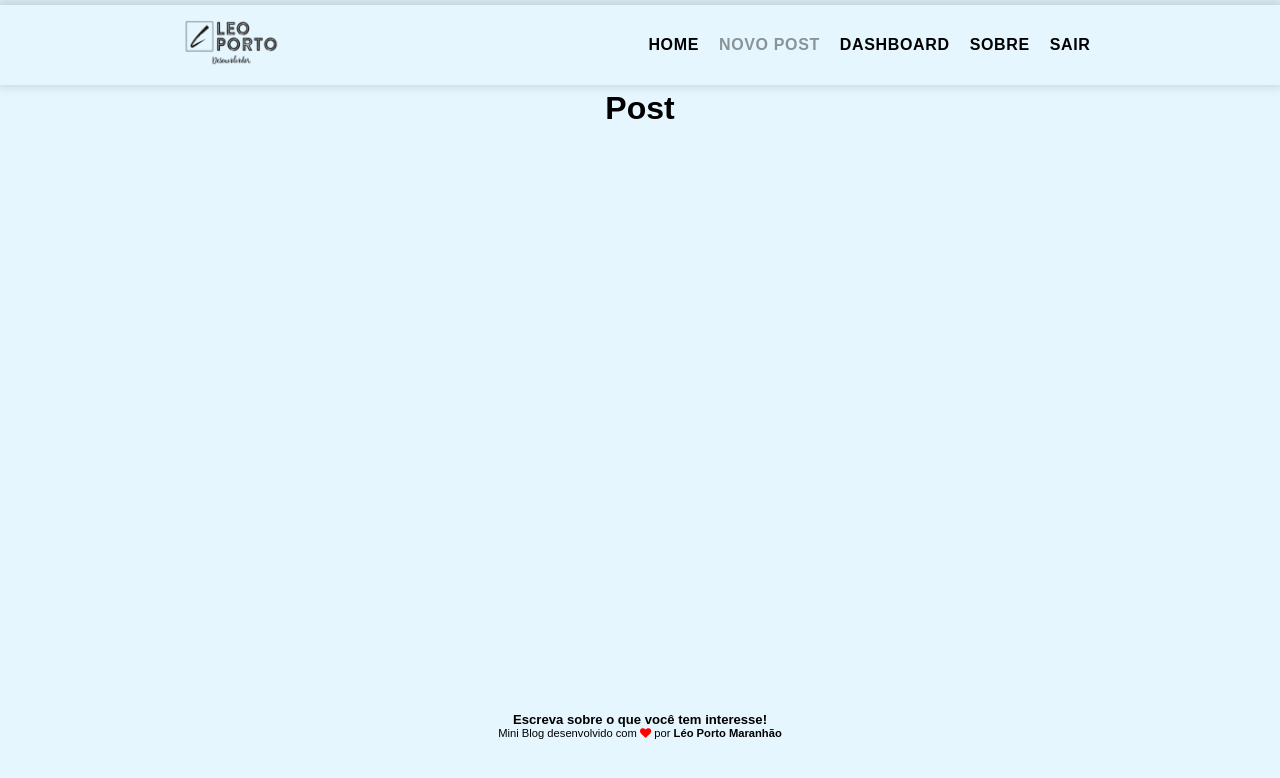
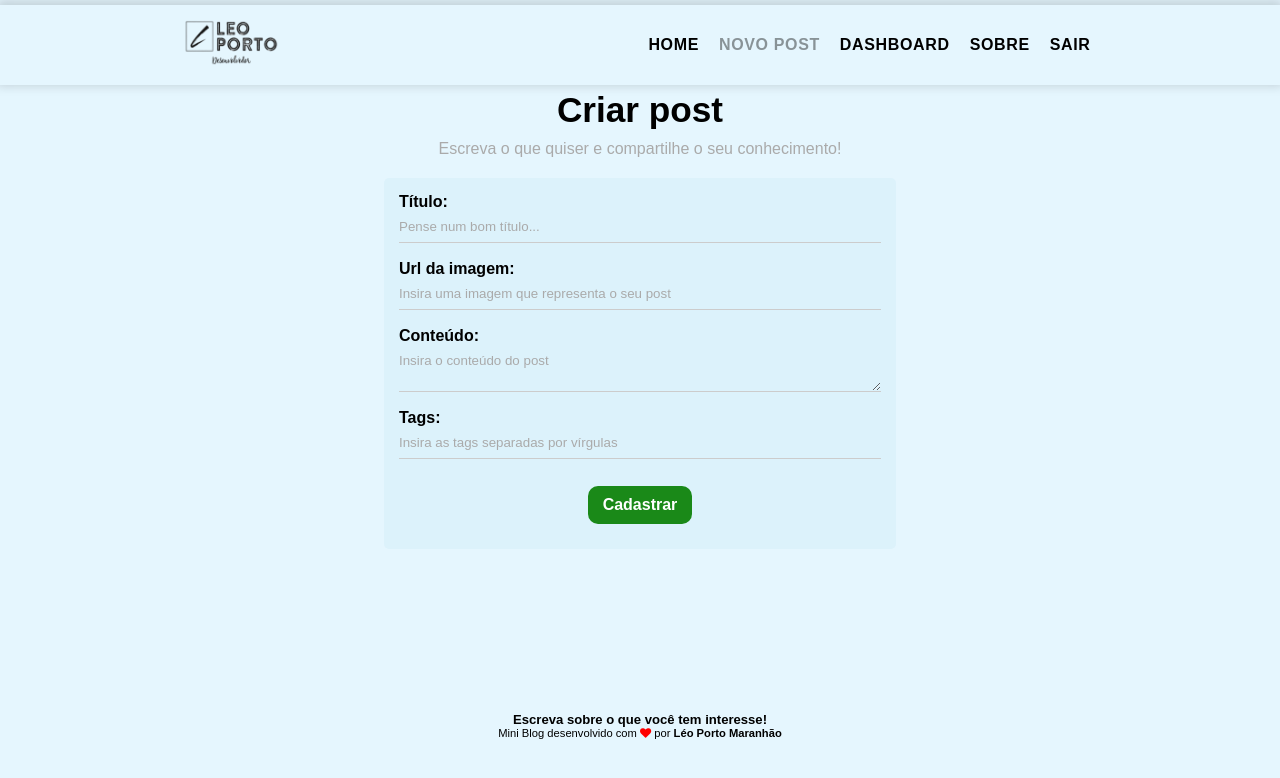
Before and after one commit to LeozinhoPortoM/react-miniblog, a React (Create React App) app: page /posts/create in a window 1280 px wide. Shown: the top 778 px of the page. Built offline with nearby package versions, Linux system fonts and the light colour scheme; no server answers; sample sign-in values are in the browser's storage; the HTML template or start-up script is replaced by a standard one.

Commit message:
setting createPost

```diff
--- a/src/pages/CreatePost/index.jsx
+++ b/src/pages/CreatePost/index.jsx
@@ -1,9 +1,77 @@
 import "./style.css";
 
+import { useState } from "react";
+import { useNavigate } from "react-router-dom";
+import { useAuthValue } from "../../context/AuthContext";
+
 export default function CreatePost() {
+  const [title, setTitle] = useState("");
+  const [image, setImage] = useState("");
+  const [body, setBody] = useState("");
+  const [tags, setTags] = useState([]);
+  const [formError, setFormError] = useState("");
+
+  const handleSubmit = (e) => {
+    e.preventDefault();
+  };
+
   return (
-    <div>
-      <h1>Post</h1>
+    <div className="create_post">
+      <h2>Criar post</h2>
+      <p>Escreva o que quiser e compartilhe o seu conhecimento!</p>
+      <form onSubmit={handleSubmit}>
+        <label>
+          <span>Título:</span>
+          <input
+            type="text"
+            name="title"
+            value={title}
+            required
+            placeholder="Pense num bom título..."
+            onChange={(e) => setTitle(e.target.value)}
+          />
+        </label>
+        <label>
+          <span>Url da imagem:</span>
+          <input
+            type="text"
+            name="image"
+            value={image}
+            required
+            placeholder="Insira uma imagem que representa o seu post"
+            onChange={(e) => setImage(e.target.value)}
+          />
+        </label>
+        <label>
+          <span>Conteúdo:</span>
+          <textarea
+            name="body"
+            value={body}
+            required
+            placeholder="Insira o conteúdo do post"
+            onChange={(e) => setBody(e.target.value)}
+          ></textarea>
+        </label>
+        <label>
+          <span>Tags:</span>
+          <input
+            type="text"
+            name="tags"
+            value={tags}
+            required
+            placeholder="Insira as tags separadas por vírgulas"
+            onChange={(e) => setTags(e.target.value)}
+          />
+        </label>
+        <button className="btn">Cadastrar</button>
+        {/* {!loading && <button className="btn">Cadastrar</button>}
+        {loading && (
+          <button className="btn" disabled>
+            Aguarde...
+          </button>
+        )}
+        {error && <p className="error">{error}</p>} */}
+      </form>
     </div>
   );
 }
--- a/src/pages/CreatePost/style.css
+++ b/src/pages/CreatePost/style.css
@@ -0,0 +1,13 @@
+.create_post {
+  width: 50%;
+  text-align: center;
+}
+
+.create_post h2 {
+  font-size: 2.2rem;
+}
+
+.create_post p {
+  color: #aaa;
+  margin: 10px 0 20px;
+}
```
